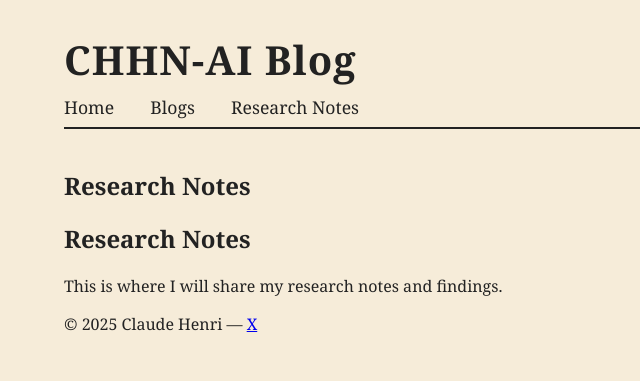
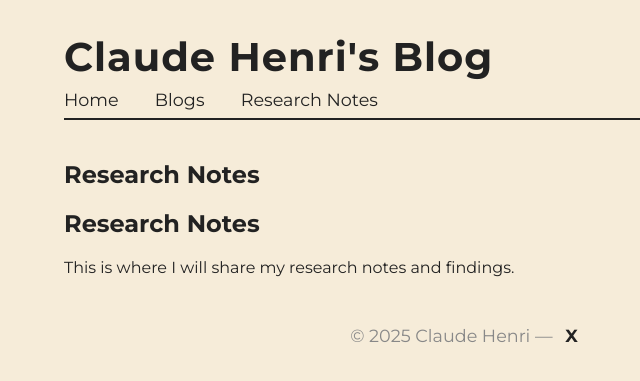
Before and after one commit to chnn-ai/chnn-ai.github.io, a Jekyll site: the page built from research-notes.md, in a window 1280 px wide. Shown: the top 381 px of the page, without its empty margins (176-816 px from the left). Built offline with Jekyll 4.4.1, drawn with Linux system fonts in a browser that asks for light colours.

Commit message:
Update homepage

```diff
--- a/_config.yml
+++ b/_config.yml
@@ -1,4 +1,4 @@
-title: CHHN-AI Blog
+title: Claude Henri's Blog
 description: Welcome to my blog about AI and technology
 baseurl: ""
 url: "https://chhn-ai.github.io"
--- a/assets/css/custom.css
+++ b/assets/css/custom.css
@@ -1,7 +1,7 @@
 body {
   background: #f6ecd9;
   color: #222;
-  font-family: 'Georgia', serif;
+  font-family: 'Montserrat', Arial, sans-serif;
   margin: 0;
   padding: 0;
 }
@@ -24,6 +24,7 @@ header {
   font-weight: bold;
   margin-bottom: 0.2rem;
   letter-spacing: 1px;
+  font-family: 'Montserrat', Arial, sans-serif;
 }
 
 .navbar {
@@ -50,7 +51,7 @@ main {
 }
 
 h1, h2, h3, h4, h5, h6 {
-  font-family: 'Georgia', serif;
+  font-family: 'Montserrat', Arial, sans-serif;
   font-weight: 700;
 }
 
@@ -70,3 +71,21 @@ img {
   font-size: 0.95rem;
   margin-bottom: 1.2rem;
 }
+
+footer {
+  text-align: center;
+  margin-top: 3rem;
+  color: #888;
+  font-size: 1.1rem;
+}
+
+.footer-x-link {
+  color: #222;
+  text-decoration: none;
+  margin-left: 0.5rem;
+  font-weight: bold;
+  transition: color 0.2s;
+}
+.footer-x-link:hover {
+  color: #b48a78;
+}
```
Also changed, not shown: index.md (+6 -12 lines).
